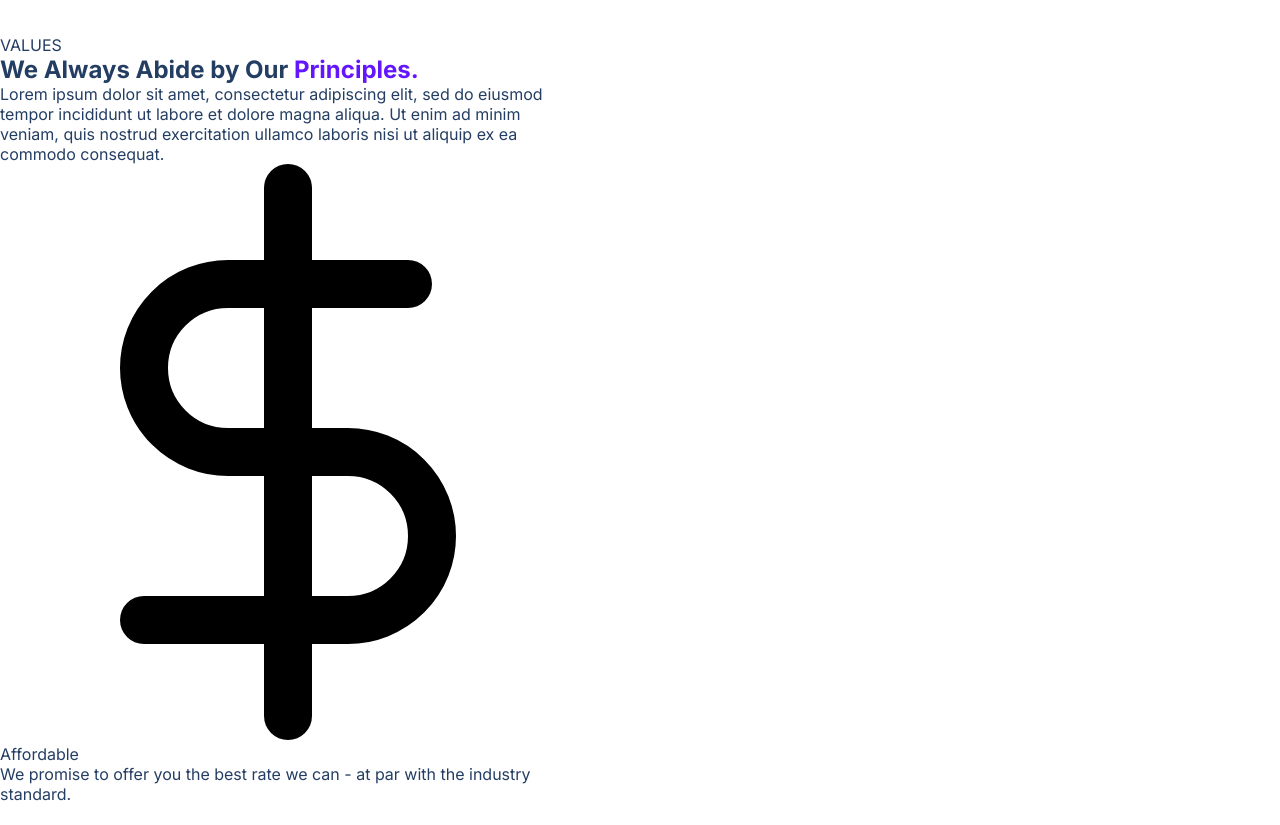
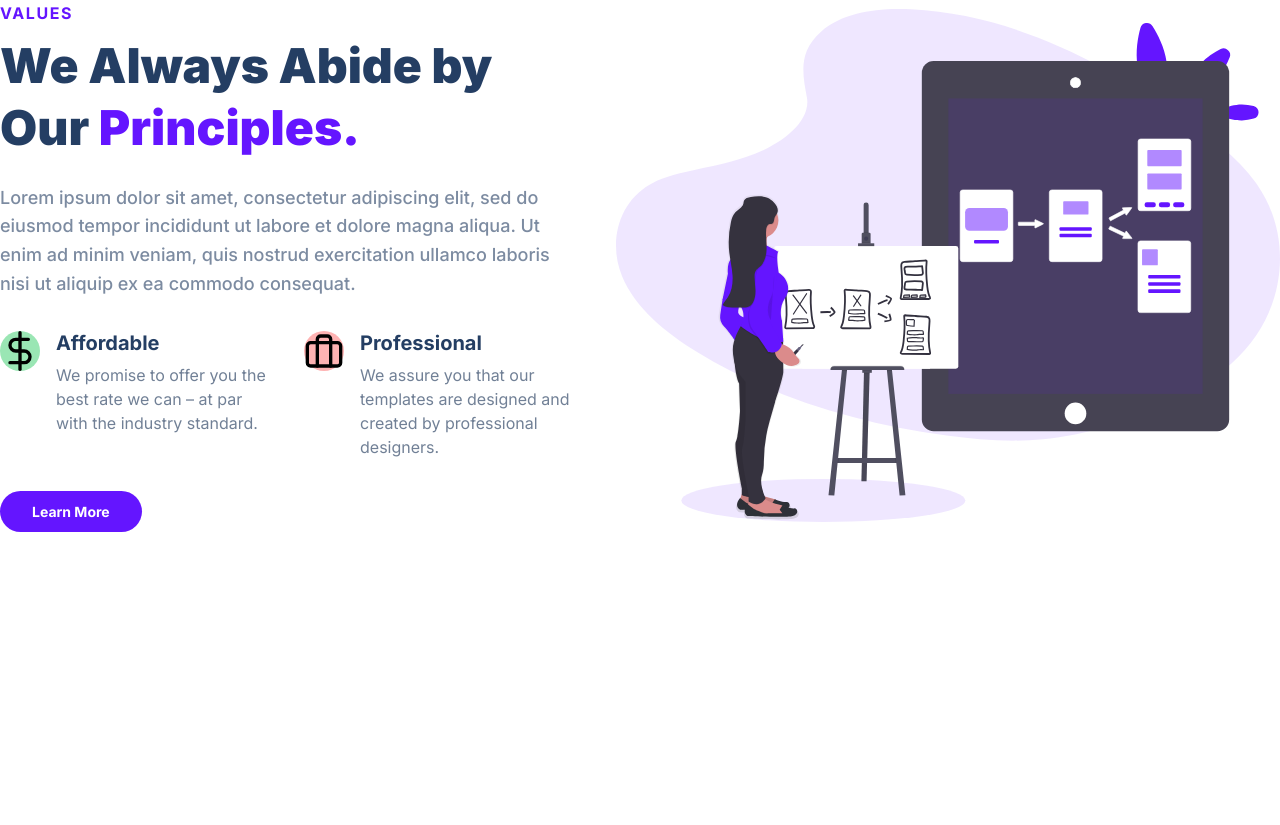
Before and after one commit to Lyni64/Module-2-Final-Project, a plain HTML site: page index.html in a window 1280 px wide. Shown: the part 3375-4200 px from the top of the page. After the commit the page ends 4003 px from the top, so only its background shows below. Drawn offline with Linux system fonts and the light colour scheme.

Commit message:
Values section finished

```diff
--- a/index.html
+++ b/index.html
@@ -277,12 +277,13 @@
           </div>
         </div>
       </section>
-      <section class="values">
+      <section id="values">
         <div class="container">
           <div class="row">
             <div class="values__description">
               <div class="values__tag">VALUES</div>
-              <h2 class="values__title">We Always Abide by Our <span class="purple">Principles.</span>
+              <h2 class="values__title">
+                We Always Abide by Our <span class="purple">Principles.</span>
               </h2>
               <div class="values__para">
                 Lorem ipsum dolor sit amet, consectetur adipiscing elit, sed do
@@ -290,38 +291,50 @@
                 enim ad minim veniam, quis nostrud exercitation ullamco laboris
                 nisi ut aliquip ex ea commodo consequat.
               </div>
+
               <div class="values__list">
+                <!-- Value 1 -->
                 <div class="value">
-                  <div class="value__title">
-                    <figure class="value__img--wrapper">
-                      <img src="./assets/dollar-sign.svg" alt="">
-                    </figure>
-                    <div class="value__name">Affordable
-                      <div class="value__para">
-                    We promise to offer you the best rate we can - at par with
-                    the industry standard.
+                  <figure class="value__img--wrapper">
+                    <img src="./assets/dollar-sign.svg" alt="Dollar Sign" />
+                  </figure>
+                  <div class="value__text">
+                    <h3 class="value__name">Affordable</h3>
+                    <p class="value__para">
+                      We promise to offer you the best rate we can – at par with
+                      the industry standard.
+                    </p>
                   </div>
-                  <div class="value">
-                  <div class="value__title">
-                    <figure class="value__img--wrapper">
-                      <img src="./assets/briefcase.svg" alt="">
-                    </figure>
-                    <div class="value__name">Professional
-                      <div class="value__para">
-                    We assure you that our templates are designed and created by
-                    professional designers.
+                </div>
+
+                <!-- Value 2 -->
+                <div class="value">
+                  <figure class="value__img--wrapper">
+                    <img src="./assets/briefcase.svg" alt="Briefcase" />
+                  </figure>
+                  <div class="value__text">
+                    <h3 class="value__name">Professional</h3>
+                    <p class="value__para">
+                      We assure you that our templates are designed and created
+                      by professional designers.
+                    </p>
                   </div>
-                    </div>
-                  </div>
-                  <button class="btn">Learn More</button>
                 </div>
-                <img class="values__img" src="./assets/prototype-illustration.21bc4b3f612a2f257c3d361067582485.svg" alt="">
               </div>
+
+              <button class="btn">Learn More</button>
             </div>
+
+            <!-- Right-hand Illustration -->
+            <figure class="values__img--wrapper">
+              <img
+                class="values__img"
+                src="./assets/prototype-illustration.21bc4b3f612a2f257c3d361067582485.svg"
+                alt="Prototype Illustration"
+              />
+            </figure>
           </div>
-
         </div>
-
       </section>
     </main>
   </body>
--- a/style.css
+++ b/style.css
@@ -508,15 +508,97 @@ img {
 /* VALUES */
 
 #values .row {
-    display: flex;
-    justify-content: space-between;
-    align-items: center;
+  display: flex;
+  justify-content: space-between;
+  align-items: center; /* align vertically */
+  gap: 40px;
 }
 
-.values__description, .values__img {
-    width: 50%
+.values__description,
+.values__img--wrapper {
+  flex: 1;
+}
+
+.values__img {
+    width: 100%;
 }
 
 .values__description {
-    padding: 32px 64px 32px 0;
+  max-width: 576px;
 }
+
+.values__tag {
+  font-size: 16px;
+  color: #6415ff;
+  letter-spacing: 1.6px;
+  font-weight: 700;
+  margin-bottom: 12px;
+}
+
+.values__title {
+  font-size: 48px;
+  font-weight: 900;
+  color: rgb(36, 62, 99);
+  line-height: 1.3;
+  margin-bottom: 24px;
+}
+
+.values__para {
+  font-size: 18px;
+  font-weight: 500;
+  color: #7c8ba1;
+  line-height: 1.6;
+  margin-bottom: 32px;
+}
+
+.values__list {
+  display: flex;
+  flex-direction: row; /* side by side */
+  gap: 32px;           /* space between Affordable & Professional */
+  margin-bottom: 32px;
+}
+
+
+
+.value {
+    flex: 1; /* each takes equal width */
+    display: flex;
+    align-items: flex-start;
+    gap: 16px;
+}
+
+.value__img--wrapper {
+  flex-shrink: 0;
+  border-radius: 50%;
+  width: 40px;
+  height: 40px;
+  display: flex;
+  justify-content: center;
+  align-items: center;
+}
+
+.value:nth-child(1) .value__img--wrapper {
+  background-color: #9ae6b4;
+}
+
+.value:nth-child(2) .value__img--wrapper {
+  background-color: #feb2b2;
+}
+
+.value__text {
+  display: flex;
+  flex-direction: column;
+}
+
+.value__name {
+  font-size: 20px;
+  font-weight: 700;
+  color: #243e63;
+}
+
+.value__para {
+  margin-top: 8px;
+  font-size: 16px;
+  line-height: 1.5;
+  color: #718096;
+}
```
